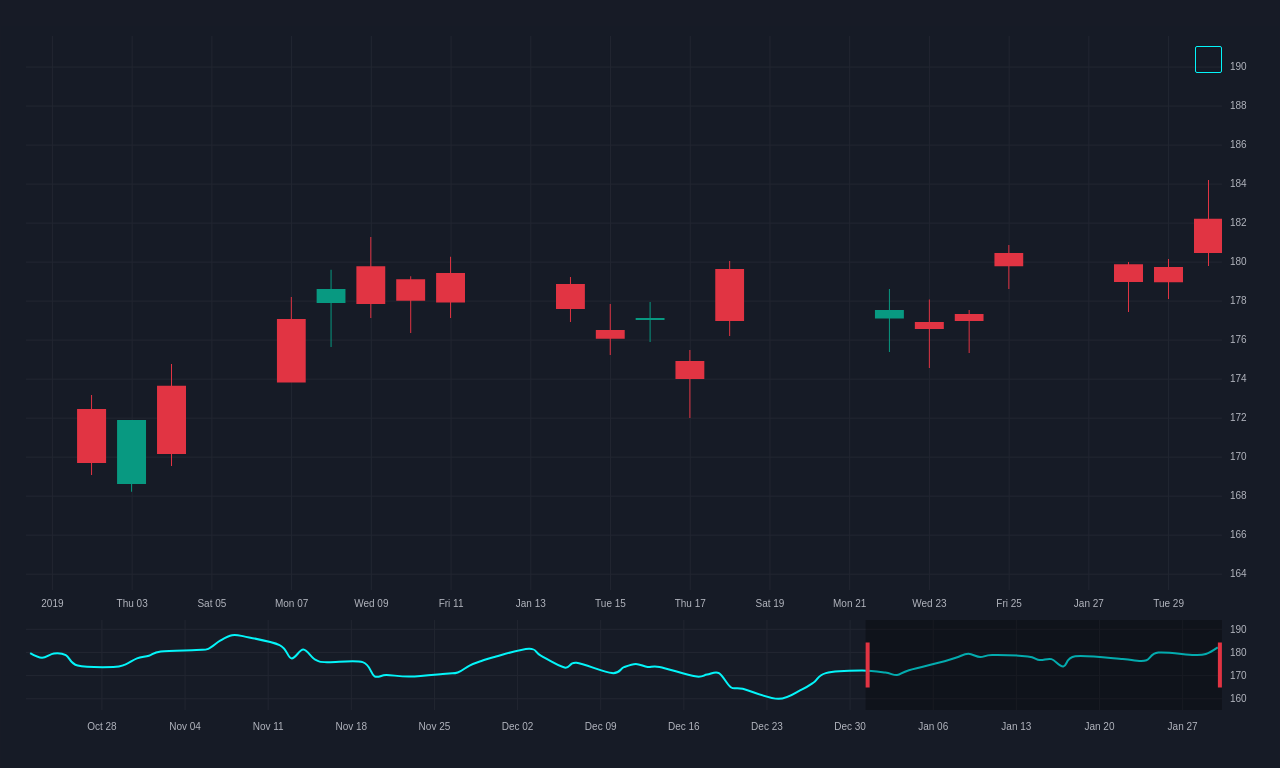
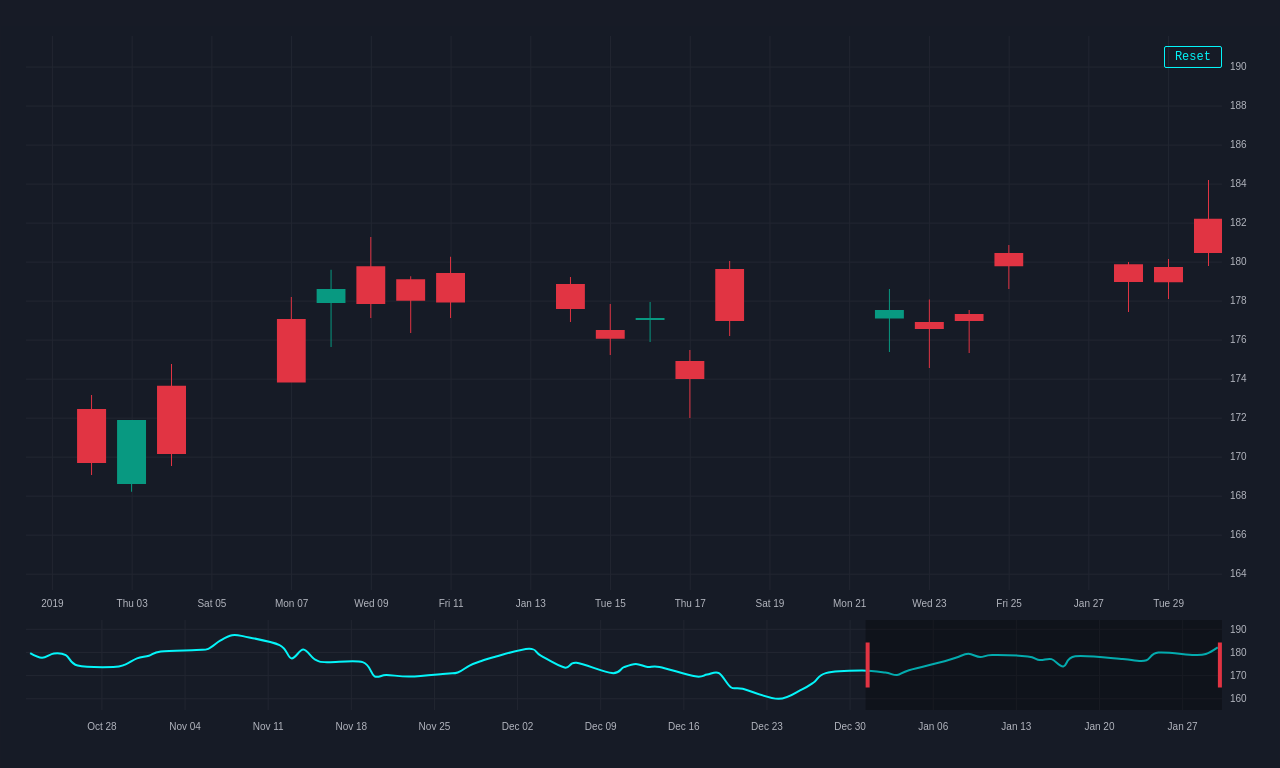
Before and after one commit to Dariush-Hassani/react-candlestick-chart, a React (Create React App) app: page / in a window 1280 px wide. Shown: the top 768 px of the page. Built offline with nearby package versions, Linux system fonts and the light colour scheme.

Commit message:
reset btn view done

```diff
--- a/src/components/Layout.tsx
+++ b/src/components/Layout.tsx
@@ -281,8 +281,6 @@ const Layout: React.FC<{
         >
           <div
             style={{
-              height: "25px",
-              width: "25px",
               marginTop: "10px",
               position: "relative",
               zIndex: 10,
@@ -290,13 +288,19 @@ const Layout: React.FC<{
               borderRadius: 2,
               border: "1px solid",
               borderColor: `${colors.resetButtonColor}`,
+              color: `${colors.resetButtonColor}`,
               display: "flex",
               justifyContent: "center",
               alignItems: "center",
               overflow: "hidden",
+              fontFamily: "monospace",
+              fontSize: "12px",
+              padding: "10px",
             }}
             id={`${resetBtnId}`}
-          ></div>
+          >
+            Reset
+          </div>
         </div>
       ) : (
         <></>
```
